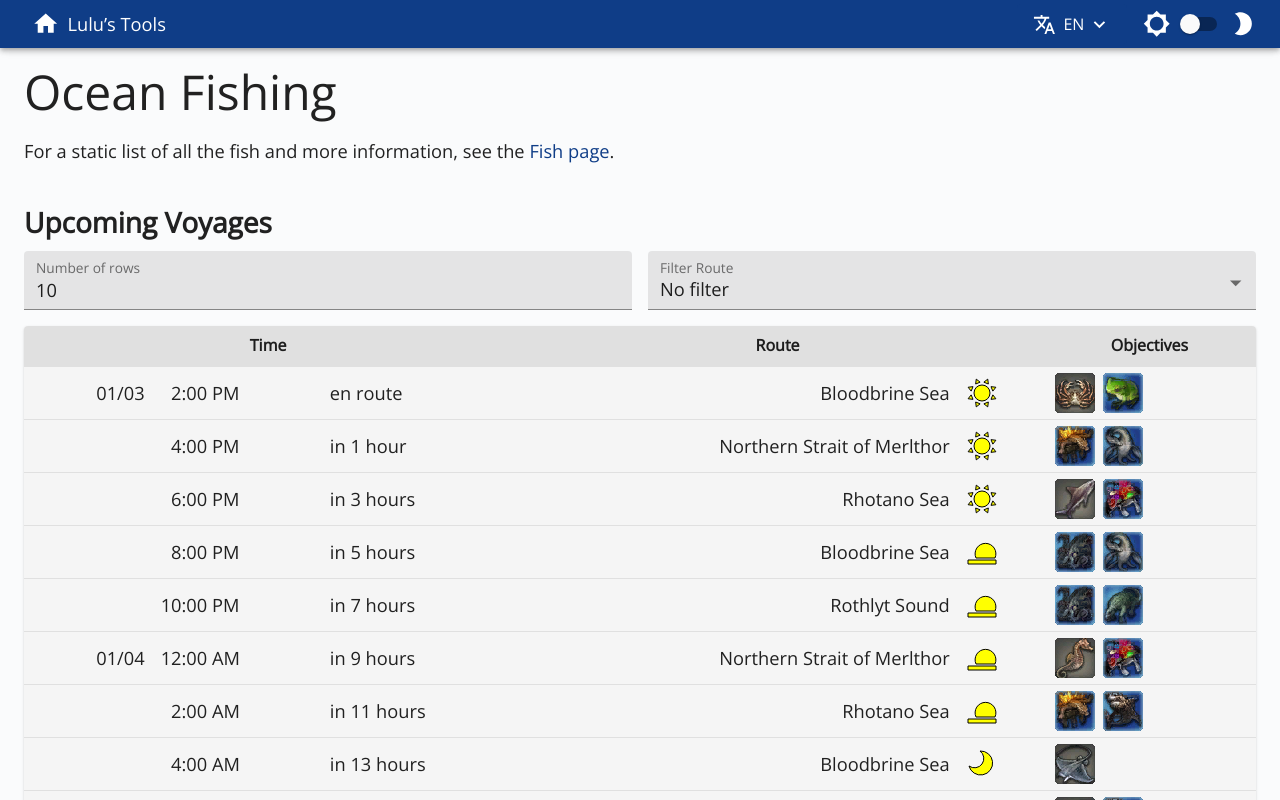
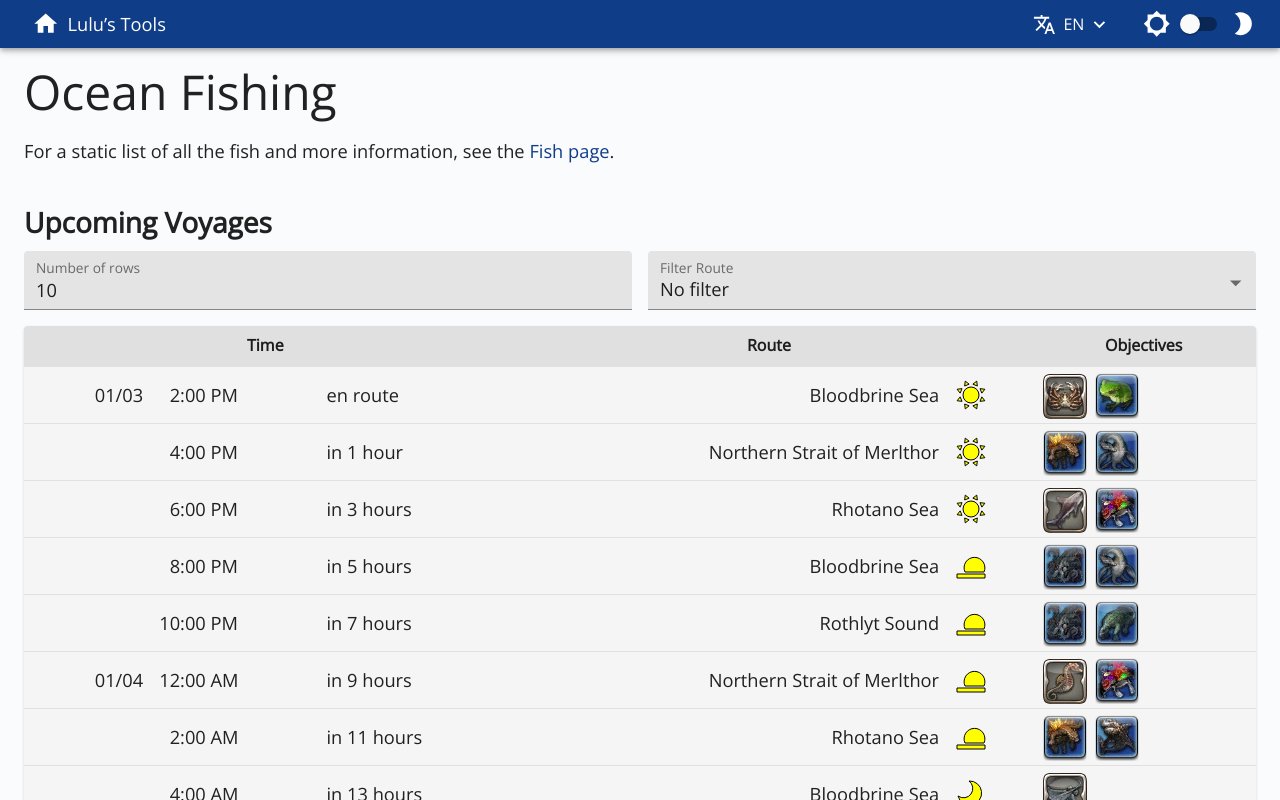
Before and after one commit to pillowfication/ffxiv, a Next.js app: page /ocean-fishing in a window 1280 px wide. Shown: the top 800 px of the page. Built offline with nearby package versions, Linux system fonts and the light colour scheme.

Commit message:
add icon overlays

```diff
--- a/src/ocean-fishing/AchievementInformation.tsx
+++ b/src/ocean-fishing/AchievementInformation.tsx
@@ -9,10 +9,7 @@ import { translate } from './utils'
 
 const useStyles = makeStyles((theme) => ({
   achievementIcon: {
-    marginTop: 0,
-    marginBottom: 0,
     marginLeft: theme.spacing(2),
-    fontSize: '0.625em',
     verticalAlign: 'sub'
   },
   subtitle: {
--- a/src/ocean-fishing/FishTable.tsx
+++ b/src/ocean-fishing/FishTable.tsx
@@ -54,9 +54,6 @@ const useStyles = makeStyles((theme) => ({
   },
   tug: {
     fontSize: '1.33em'
-  },
-  category: {
-    fontSize: '0.75em'
   },
   disabled: {
     backgroundColor: theme.palette.type === 'dark' ? '#333333' : '#DDDDDD',
@@ -211,7 +208,7 @@ const FishTable = ({ spots, time, checklist, setChecklist}: Props) => {
                       </TableCell>
                       <TableCell align='center'>
                         {fishInfo.category &&
-                          <OceanFishIcon type='bonus-icon' id={FISH_CATEGORIES[fishInfo.category]} className={classes.category} />}
+                          <OceanFishIcon type='bonus-icon' id={FISH_CATEGORIES[fishInfo.category]} size={30} />}
                       </TableCell>
                     </TableRow>
                   )
--- a/src/ocean-fishing/OceanFishIcon.tsx
+++ b/src/ocean-fishing/OceanFishIcon.tsx
@@ -22,14 +22,29 @@ function camelCase (id: number | string): string {
 
 const useStyles = makeStyles((theme) => {
   const styles = {
+    iconContainer: {
+      display: 'inline-block',
+      width: ({ size }: { size: number }) => size * 1.2,
+      height: ({ size }: { size: number }) => size * 1.1,
+      position: 'relative',
+      margin: theme.spacing(0.5, 0.25),
+      verticalAlign: 'middle'
+    },
     oceanFishIcon: {
-      display: 'inline-block',
-      width: '2.5em',
-      height: '2.5em',
-      margin: theme.spacing(0.5),
+      position: 'absolute',
+      top: 0,
+      left: 0,
+      width: ({ size }: { size: number }) => size,
+      height: ({ size }: { size: number }) => size,
+      margin: ({ size }: { size: number }) => `${size * 0.05}px ${size * 0.1}px`,
       backgroundImage: `url("${'/images/ocean-fishing-icons.png'}")`,
-      backgroundSize: `${ICON_COLS * 100}% ${ICON_ROWS * 100}%`,
-      verticalAlign: 'middle'
+      backgroundSize: `${ICON_COLS * 100}% ${ICON_ROWS * 100}%`
+    },
+    iconOverlay: {
+      position: 'absolute',
+      top: 0,
+      left: 0,
+      width: ({ size }: { size: number }) => size * 1.2
     }
   }
 
@@ -46,29 +61,48 @@ const useStyles = makeStyles((theme) => {
 type Props = {
   type: 'fish' | 'bait' | 'achievement' | 'bonus-icon',
   id: number | string,
+  size?: number,
   className?: string
 }
 
-const OceanFishIcon = ({ type, id, className }: Props) => {
-  const classes = useStyles()
+const OceanFishIcon = ({ type, id, size = 40, className }: Props) => {
+  const classes = useStyles({ size })
   const router = useRouter()
   const locale = router.locale
 
-  let info: { name_en: string }
+  let info: any
+  let overlayUrl: string
   switch (type) {
-    case 'fish': info = fishes[id]; break
-    case 'bait': info = baits[id]; break
-    case 'achievement': info = achievements[id]; break
-    case 'bonus-icon': info = { name_en: String(id) }; break
+    case 'fish':
+      info = fishes[id]
+      overlayUrl = '/images/item-overlay.png'
+      break
+    case 'bait':
+      info = baits[id]
+      overlayUrl = '/images/item-overlay.png'
+      break
+    case 'achievement':
+      info = achievements[id]
+      overlayUrl = '/images/achievement-overlay.png'
+      break
+    case 'bonus-icon':
+      info = { name_en: String(id) }
+      break
   }
   if (!info) {
     console.error(`Could not find info for ${id} (${type})`)
     info = { name_en: String(id) }
   }
 
+console.log(type, info, achievements)
+
   return (
     <Tooltip arrow placement='top' title={translate(locale, info, 'name')}>
-      <div className={clsx(classes.oceanFishIcon, classes[camelCase(id)], className)} />
+      <div className={clsx(classes.iconContainer, className)}>
+        <div className={clsx(classes.oceanFishIcon, classes[camelCase(id)])} />
+        {overlayUrl &&
+          <img src={overlayUrl} className={classes.iconOverlay} />}
+      </div>
     </Tooltip>
   )
 }
```
Also changed, not shown: public/images/achievement-overlay.png (added), public/images/item-overlay.png (added).
